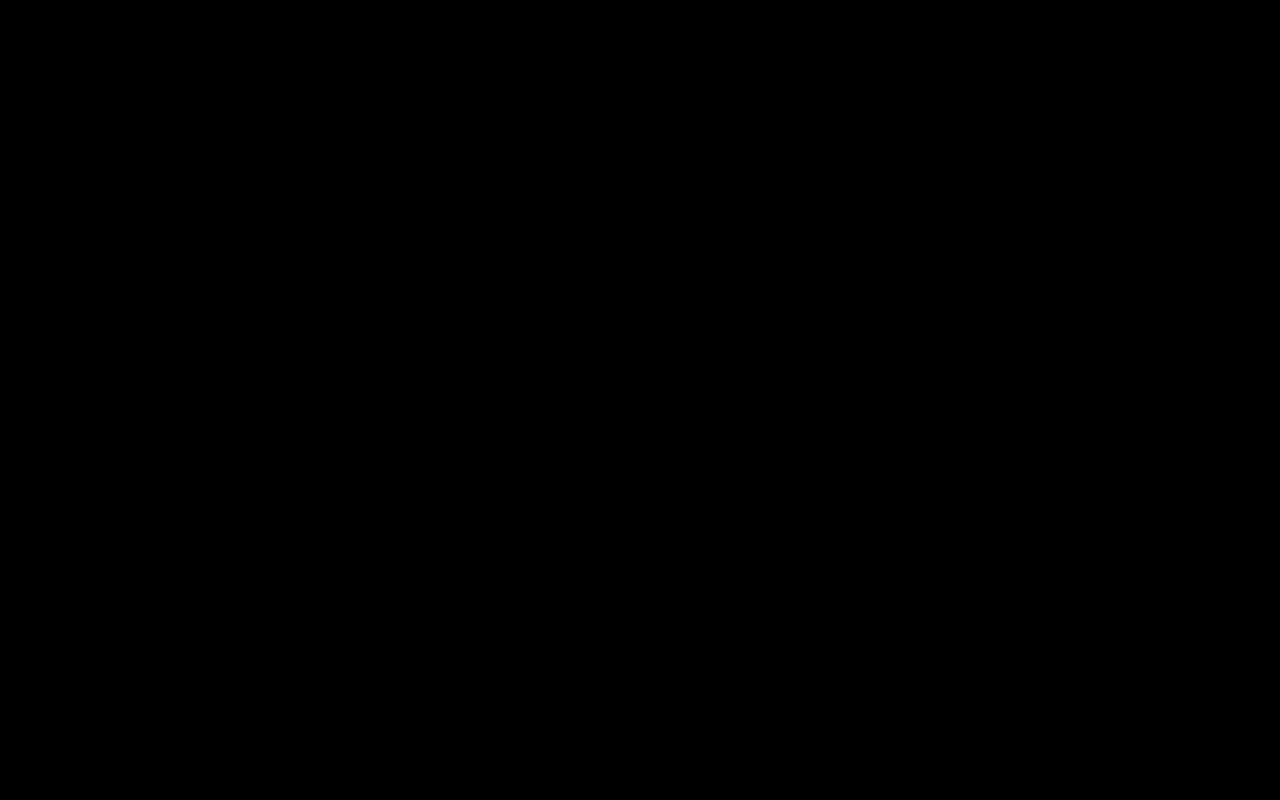
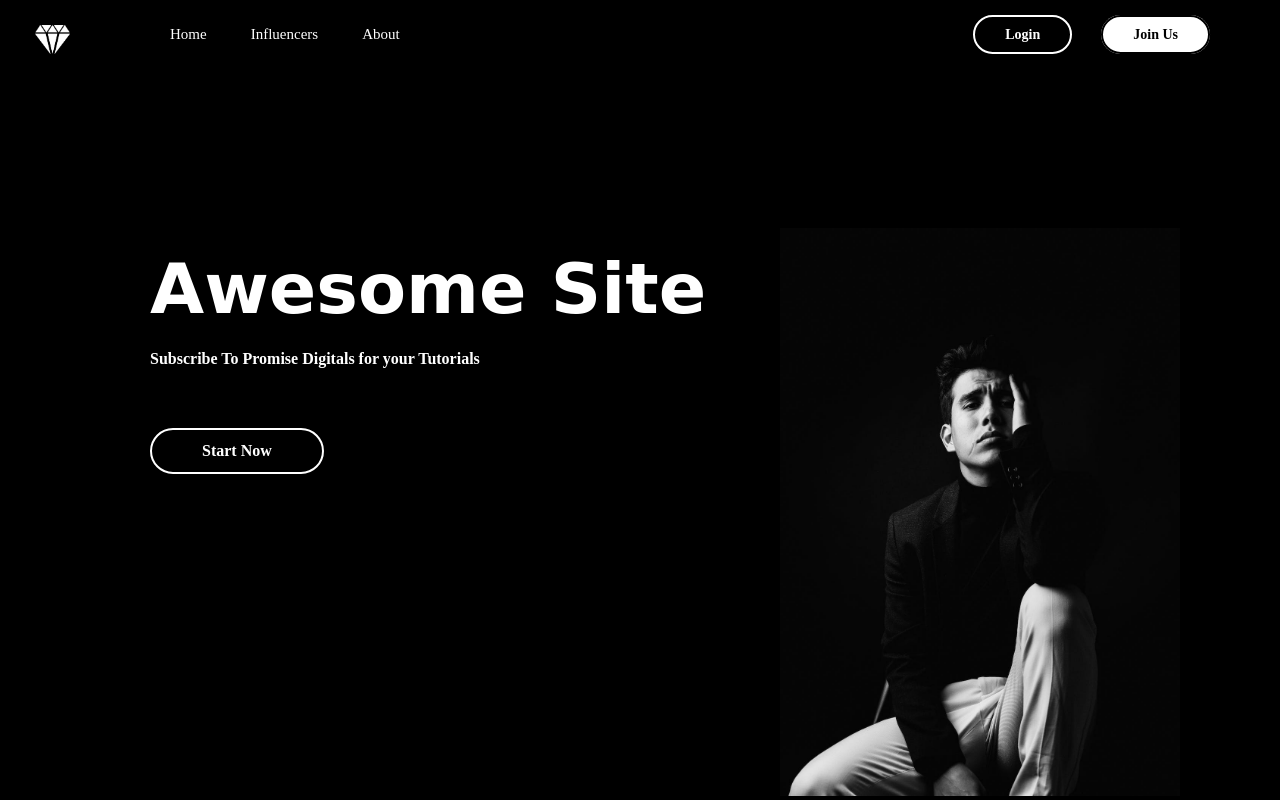
Before and after one commit to Promise-Digitals/Page-Preloader-with-gif, a plain HTML site: page index.html in a window 1280 px wide. Shown: the top 800 px of the page. Drawn offline with Linux system fonts and the light colour scheme.

Commit message:
Update index.html

```diff
--- a/index.html
+++ b/index.html
@@ -72,5 +72,13 @@
             <a href="#influencers">Influencers</a>
         </div>
     </div>
+
+    <script>
+
+        var loader = document.getElementById("preloader");
+        window.addEventListener("load", function(){
+            loader.style.display = "none";
+        })
+    </script>
 </body>
 </html>
```
